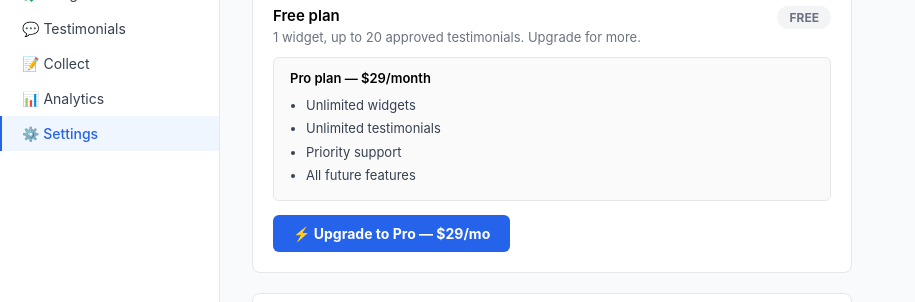
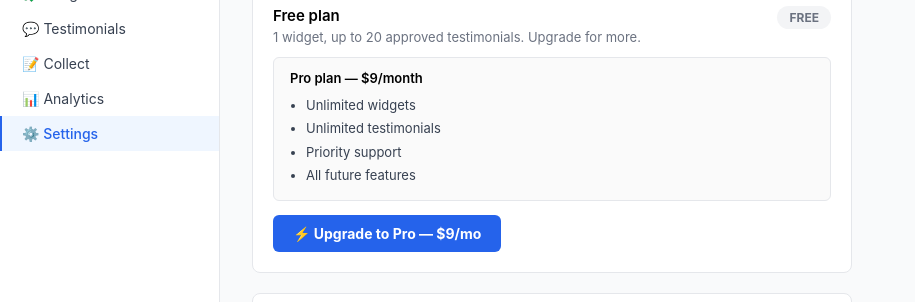
Before and after one commit to rsdouglas/proof, a React (Vite) app in the folder apps/dashboard/: page /settings in a window 1280 px wide. Shown: the part 129-431 px from the top of the page, without its empty margins (0-915 px from the left). Built offline with nearby package versions, Linux system fonts and the light colour scheme; no server answers; sample sign-in values are in the browser's storage; the HTML template or start-up script is replaced by a standard one.

Commit message:
fix: correct pricing display (9→$9) and widget embed URL
- Settings.tsx: Fix Pro plan price display from $29/mo to $9/mo (correct price)
- WidgetDetail.tsx: Fix widget embed URL from cdn.socialproof.dev to widget.socialproof.dev/v1

```diff
--- a/apps/dashboard/src/pages/Settings.tsx
+++ b/apps/dashboard/src/pages/Settings.tsx
@@ -155,7 +155,7 @@ export default function Settings() {
         ) : (
           <div>
             <div style={{ background: '#fafafa', border: '1px solid #e5e7eb', borderRadius: 6, padding: '12px 16px', marginBottom: 14 }}>
-              <p style={{ margin: '0 0 8px', fontWeight: 600, fontSize: 13 }}>Pro plan — $29/month</p>
+              <p style={{ margin: '0 0 8px', fontWeight: 600, fontSize: 13 }}>Pro plan — $9/month</p>
               <ul style={{ margin: 0, paddingLeft: 16, color: '#374151', fontSize: 13, lineHeight: 1.8 }}>
                 <li>Unlimited widgets</li>
                 <li>Unlimited testimonials</li>
@@ -172,7 +172,7 @@ export default function Settings() {
                 cursor: 'pointer', fontFamily: 'inherit',
               }}
             >
-              {billingLoading ? 'Loading…' : '⚡ Upgrade to Pro — $29/mo'}
+              {billingLoading ? 'Loading…' : '⚡ Upgrade to Pro — $9/mo'}
             </button>
           </div>
         )}
--- a/apps/dashboard/src/pages/WidgetDetail.tsx
+++ b/apps/dashboard/src/pages/WidgetDetail.tsx
@@ -138,7 +138,7 @@ export default function WidgetDetail() {
   if (loading) return <div style={{ padding: 40, color: '#6b7280' }}>Loading…</div>
   if (!widget) return <div style={{ padding: 40 }}><Link to="/widgets">← Back to widgets</Link> — Widget not found.</div>
 
-  const WIDGET_URL = `https://cdn.socialproof.dev`
+  const WIDGET_URL = `https://widget.socialproof.dev/v1`
   const isPopup = layout === 'popup'
   const embedCode = isPopup
     ? `<!-- Vouch activity popup: shows recent testimonials as notifications -->\n<div data-widget-popup="${widget.id}" data-popup-position="bottom-left"></div>\n<script src="${WIDGET_URL}/widget.js" async></script>`
```
